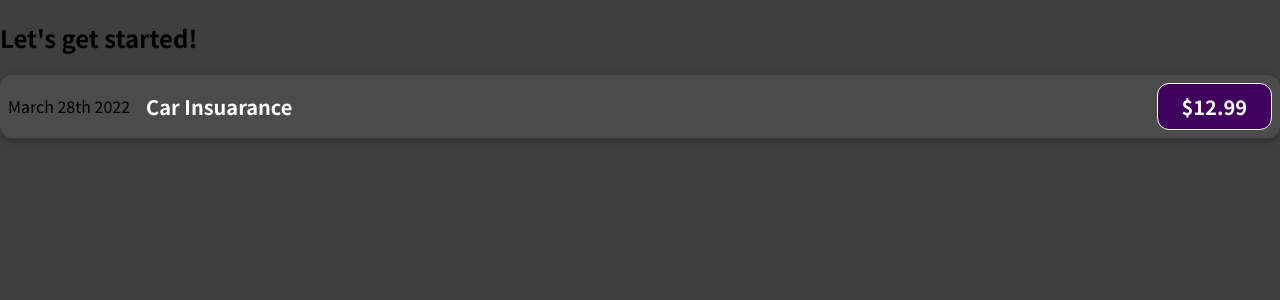
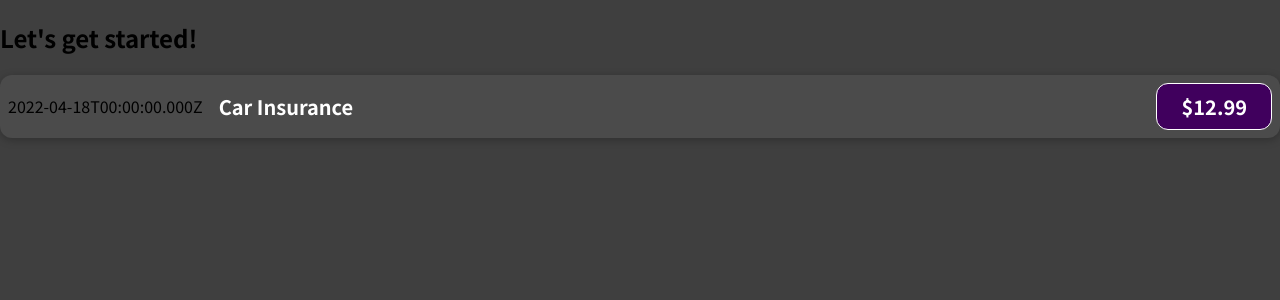
Before and after one commit to MwauStephen/Expense-Tracker-01, a JavaScript app: page / in a window 1280 px wide. Shown: the top 300 px of the page. Built offline with nearby package versions, Linux system fonts and the light colour scheme.

Commit message:
added data dynamically

```diff
--- a/src/Components/ExpenseItems.js
+++ b/src/Components/ExpenseItems.js
@@ -1,11 +1,14 @@
 import "./ExpenseItems.css";
 function ExpenseItem() {
+  const expenseDate = new Date(2022, 3, 18);
+  const expenseTitle = "Car Insurance";
+  const expenseAmount = 12.99;
   return (
     <div className="expense-item">
-      <div>March 28th 2022</div>
+      <div>{expenseDate.toISOString()}</div>
       <div className="expense-item__description">
-        <h2>Car Insuarance</h2>
-        <div className="expense-item__price">$12.99</div>
+        <h2>{expenseTitle}</h2>
+        <div className="expense-item__price">${expenseAmount}</div>
       </div>
     </div>
   );
```
